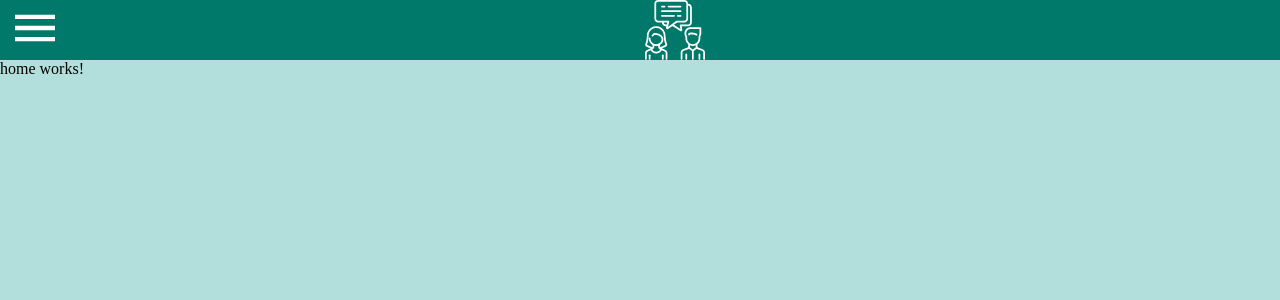
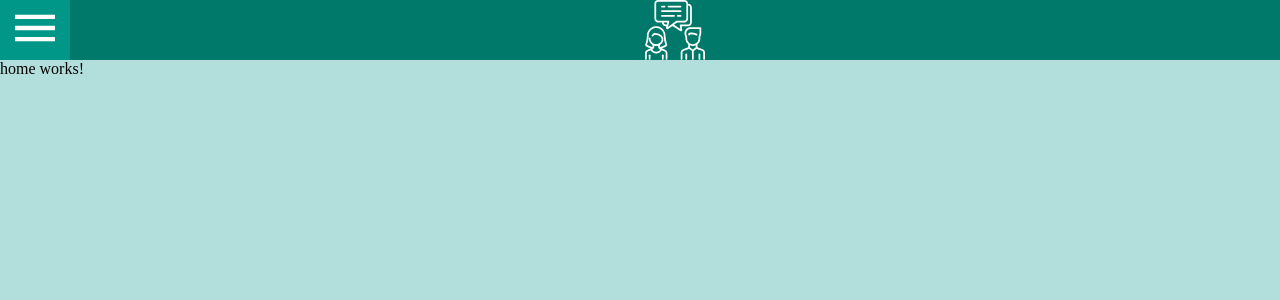
Before and after one commit to cecilef/angular-cli, an Angular app: page /home in a window 1280 px wide. Shown: the top 300 px of the page. Built offline with nearby package versions, Linux system fonts and the light colour scheme.

Commit message:
Added background-color to menu button. Need to simulate focus

```diff
--- a/src/app/shared/menu-button/menu-button.component.scss
+++ b/src/app/shared/menu-button/menu-button.component.scss
@@ -2,7 +2,13 @@
 
 :host {
   align-self: center;
-  padding: $space-m $space-l;
+  padding: 8px $space-l;
+
+  &:hover {
+    background-color: $dark-green;
+  }
+
+  transition: all ease 300ms;
 }
 
 ul {
```
Also changed, not shown: src/assets/img/contact.svg (added).
